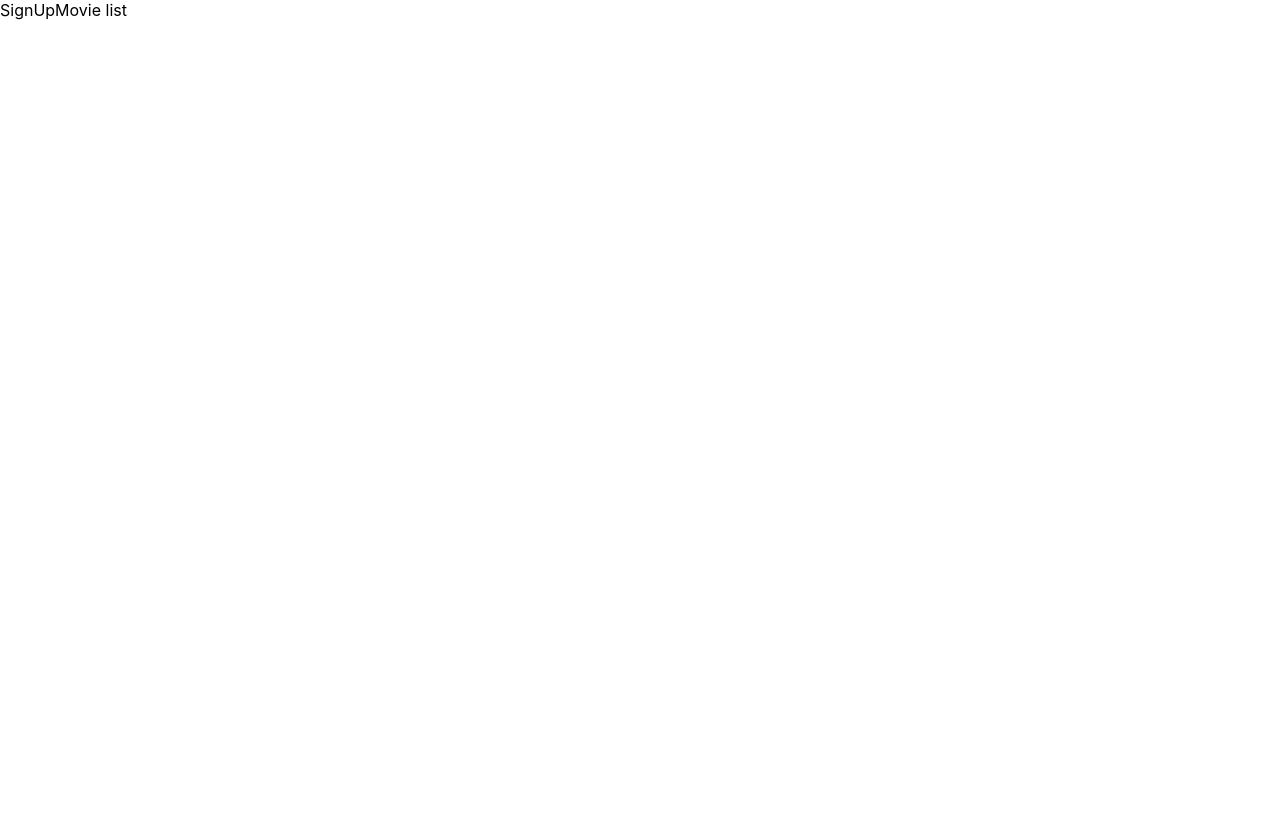
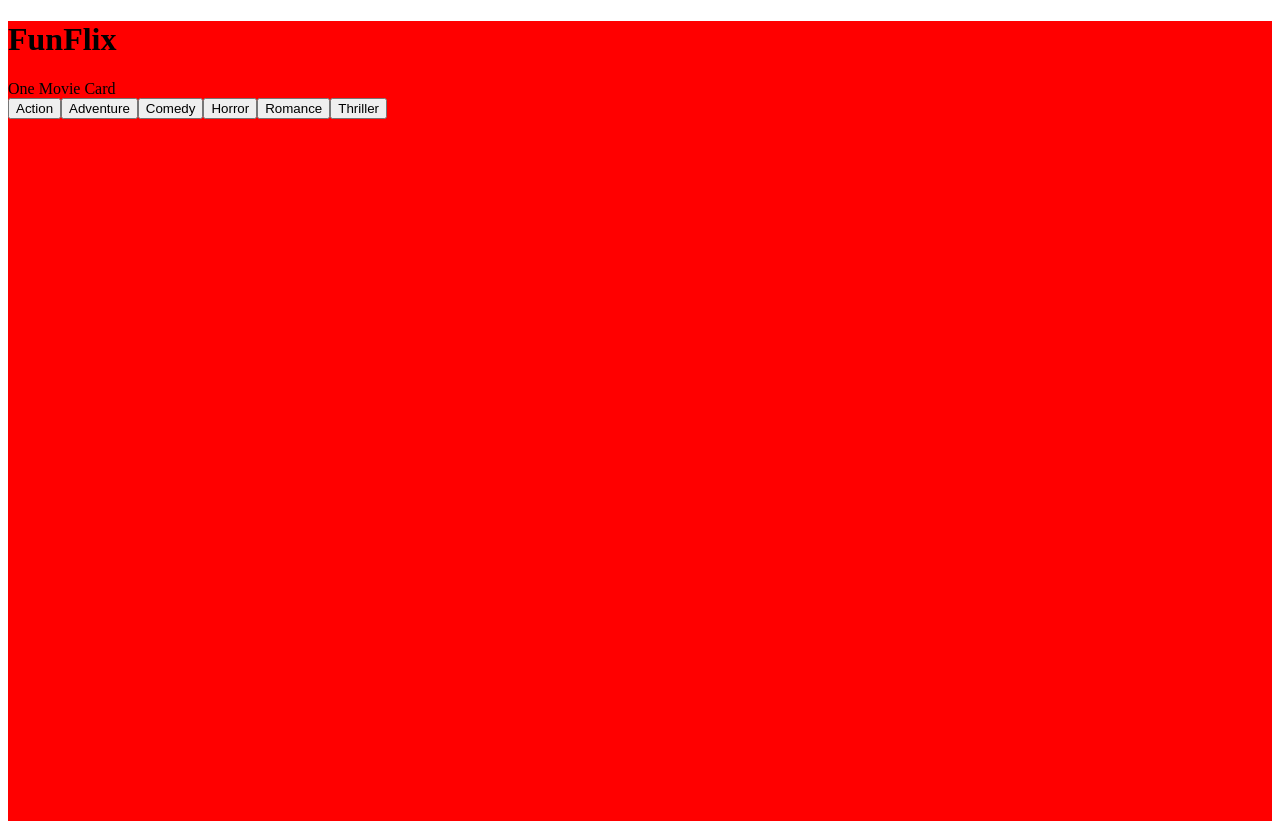
Before and after one commit to majormatt28/Funflix-frontend, a React (Create React App) app: page / in a window 1280 px wide. Before the commit the page ends 800 px from the top, so only its background shows below. Built offline with nearby package versions, Linux system fonts and the light colour scheme.

Commit message:
frontend

```diff
--- /dev/null
+++ b/src/components/AllMovies.jsx
@@ -0,0 +1,11 @@
+import MovieContainer from "./MovieContainer"
+import MovieItem from "./MovieItem"
+
+function AllMovies () {
+    return (
+        <MovieContainer />,
+        <MovieItem />
+    );
+}
+
+export default AllMovies
--- a/src/components/App.js
+++ b/src/components/App.js
@@ -1,12 +1,14 @@
 import React from "react";
 import NavBar from "./NavBar";
 import MovieContainer from "./MovieContainer";
+import FunFlixHeader from "./FunFlixHeader"
 
 
 
 function App() {
   return (
     <div className="App">
+      <FunFlixHeader />
       <NavBar />
       <MovieContainer />
     </div>
--- a/src/components/FunFlixHeader.jsx
+++ b/src/components/FunFlixHeader.jsx
@@ -1,7 +1,13 @@
 
 
 function FunFlixHeader () {
-   return "Funflix Logo"
+   return (
+      <header>
+         <h1>
+            FunFlix
+         </h1>
+      </header>
+   )
 }
 
 export default FunFlixHeader;
--- a/src/components/MovieContainer.jsx
+++ b/src/components/MovieContainer.jsx
@@ -1,7 +1,9 @@
-
+import MovieFilter from "./MovieFilter"
 
 function MovieContainer() {
-   return "Movie list"
+   return (
+      <MovieFilter />
+   )
 }
 
 export default MovieContainer;
--- /dev/null
+++ b/src/components/MovieFilter.jsx
@@ -0,0 +1,20 @@
+
+
+function MovieFilter () {
+    return (
+        <>
+        <div>
+
+        <button>Action</button>
+        <button>Adventure</button>
+        <button>Comedy</button>
+        <button>Horror</button>
+        <button>Romance</button>
+        <button>Thriller</button>
+
+        </div>
+        </>
+    )
+}
+
+export default MovieFilter
--- /dev/null
+++ b/src/components/MovieItem.jsx
@@ -0,0 +1,9 @@
+
+
+function MovieItem () {
+    return (
+        "One Movie Card"
+    )
+}
+
+export default MovieItem
--- a/src/components/NavBar.jsx
+++ b/src/components/NavBar.jsx
@@ -1,11 +1,13 @@
 import LoginForm from "./LoginForm";
 import SignUpForm from "./SignUpForm";
+import AllMovies from "./AllMovies"
 
 function NavBar () {
    return (
        <LoginForm />,
-       <SignUpForm />
-   )
+       <SignUpForm />,
+       <AllMovies />
+   );
 }
 
 export default NavBar;
--- a/src/index.css
+++ b/src/index.css
@@ -1,4 +1,4 @@
-body {
+/* body {
   margin: 0;
   font-family: -apple-system, BlinkMacSystemFont, 'Segoe UI', 'Roboto', 'Oxygen',
     'Ubuntu', 'Cantarell', 'Fira Sans', 'Droid Sans', 'Helvetica Neue',
@@ -10,4 +10,10 @@ body {
 code {
   font-family: source-code-pro, Menlo, Monaco, Consolas, 'Courier New',
     monospace;
+} */
+
+.App {
+  color: black;
+  background-color:red;
+  min-height: 100vh;
 }
```
